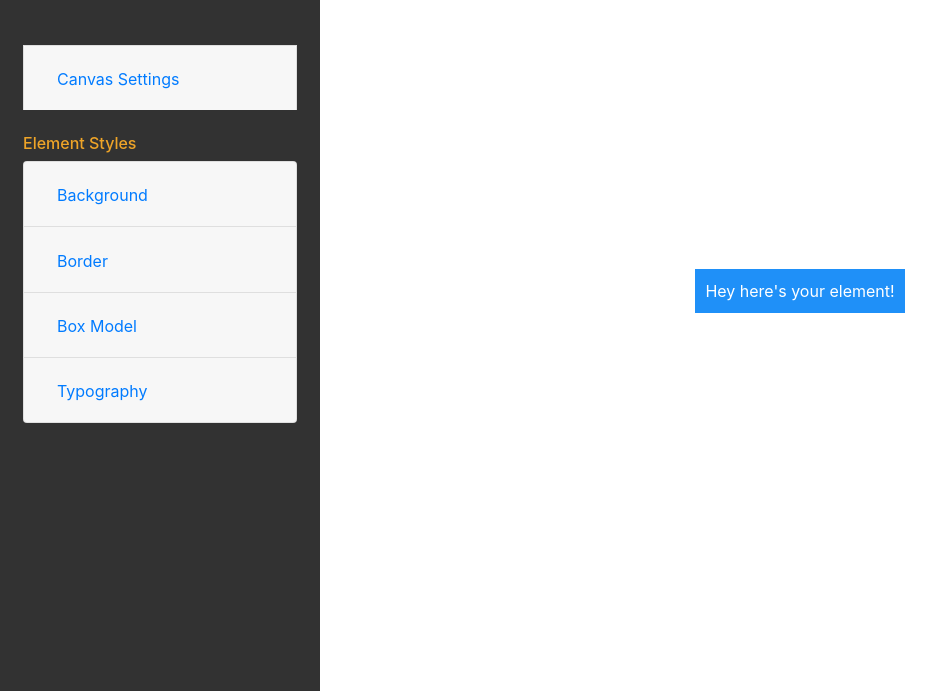
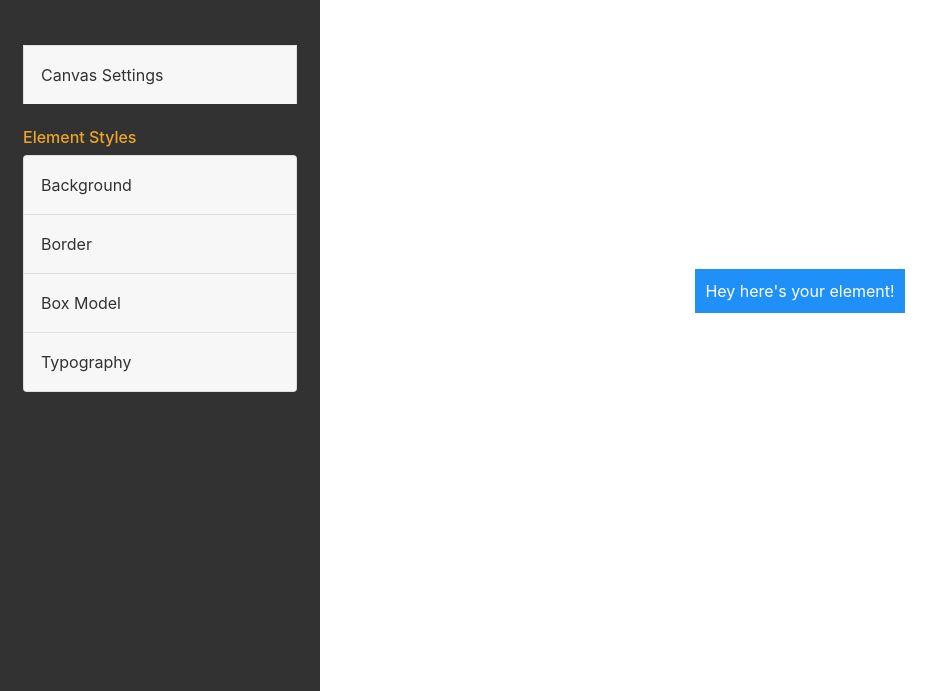
Before and after one commit to mikallwilsonn/elementsandbox, a React app: page / in a window 1280 px wide. Shown: the part 109-800 px from the top of the page, without its empty margins (0-945 px from the left). Built offline with nearby package versions, Linux system fonts and the light colour scheme.

Commit message:
Improved control group headers

```diff
--- a/src/components/mixins/ControlGroup.js
+++ b/src/components/mixins/ControlGroup.js
@@ -11,9 +11,9 @@ class ControlGroup extends Component {
 
         return (
             <div className="card">
-                <div className="card-header" id={`${name}Heading`}>
-                    <h2 className="mb-0">
-                        <button className="btn btn-link control-toggle" type="button" data-toggle="collapse" data-target={`#${name}Controls`} aria-expanded="true" aria-controls={`${name}Controls`}>
+                <div className="card-header p-0 text-left" id={`${name}Heading`}>
+                    <h2 className="mb-0 p-0">
+                        <button className="btn btn-link control-toggle text-theme-black m-0 p-3 h-100 w-100 text-left" type="button" data-toggle="collapse" data-target={`#${name}Controls`} aria-expanded="true" aria-controls={`${name}Controls`}>
                             {label}
                         </button>
                     </h2>
--- a/src/components/sections/Sidebar.js
+++ b/src/components/sections/Sidebar.js
@@ -34,9 +34,9 @@ class Sidebar extends Component {
 
                     <div className="accordion" id="canvasSettings">
                         <div className="card">
-                            <div className="card-header" id="headingOne">
-                            <h2 className="mb-0">
-                                <button className="btn btn-link" type="button" data-toggle="collapse" data-target="#collapseOne" aria-expanded="true" aria-controls="collapseOne">
+                            <div className="card-header p-0 text-left" id="headingOne">
+                            <h2 className="mb-0 p-0">
+                                <button className="btn btn-link control-toggle text-theme-black m-0 p-3 h-100 w-100 text-left" type="button" data-toggle="collapse" data-target="#collapseOne" aria-expanded="true" aria-controls="collapseOne">
                                     Canvas Settings
                                 </button>
                             </h2>
--- a/src/theme/main.css
+++ b/src/theme/main.css
@@ -20,10 +20,10 @@ body, #root {
     max-height: 100vh !important;
 }
 
+
 #Sidebar, #ElementCanvas {
     height: 100% !important;
     min-height: 100% !important;
-    max-height: 100vh !important;
 }
 
 
@@ -35,8 +35,10 @@ body, #root {
     overflow-y: scroll !important;
 }
 
+
 .control-toggle {
     text-transform: capitalize !important;
+    text-decoration: none !important;
 }
 
 
```
